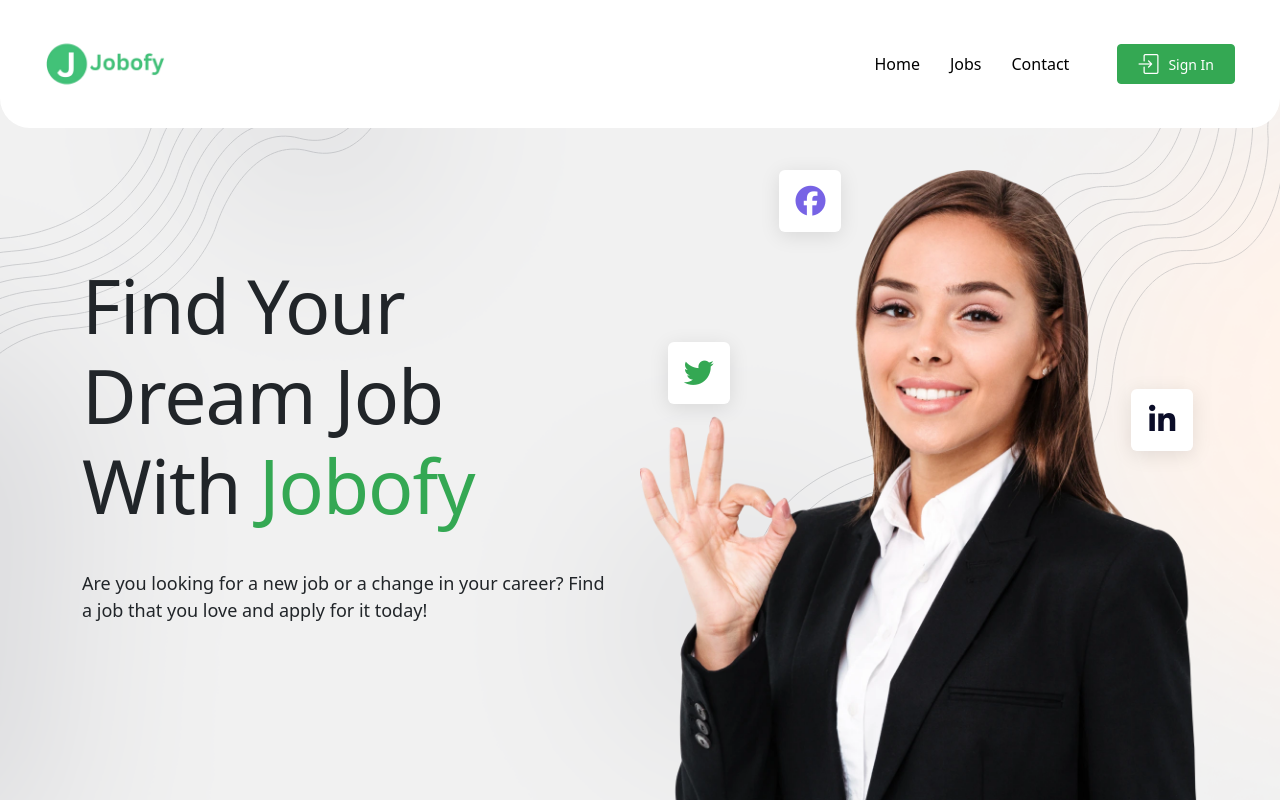
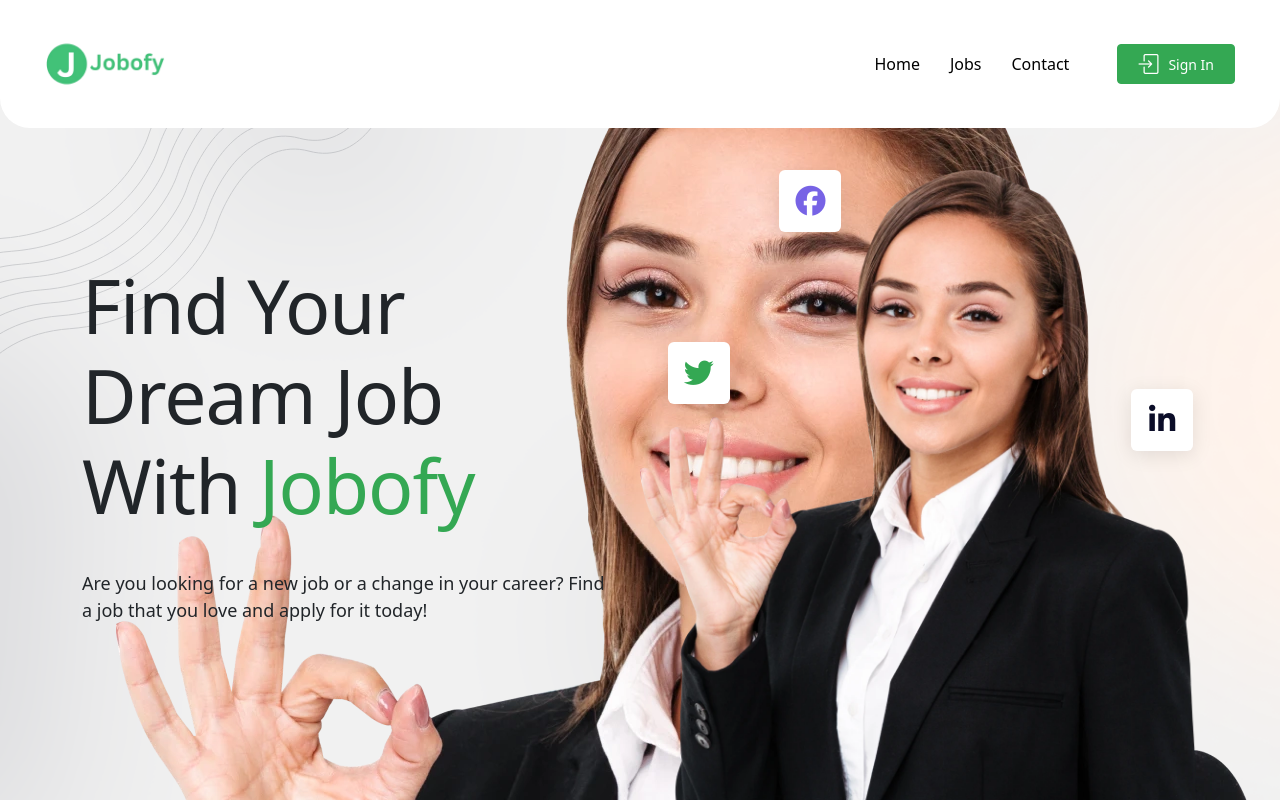
Before and after one commit to kiskaszap/COMP10020-CW2-JOBOFY, a React (Vite) app in the folder frontend/: page / in a window 1280 px wide. Shown: the top 800 px of the page. Built offline with nearby package versions, Linux system fonts and the light colour scheme; no server answers.

Commit message:
Update Banner.jsx

```diff
--- a/frontend/src/components/Banner.jsx
+++ b/frontend/src/components/Banner.jsx
@@ -1,3 +1,5 @@
+import bannershape from "@/assets/img/home-1/banner/image_2x.webp"
+
 const Banner = () => {
   return (
     <section className="rts__banner home__one__banner pt-260">
@@ -6,7 +8,7 @@
           <img src="src/assets/img/home-1/banner/banner-shape.svg" alt="" />
         </div>
         <div className="shape__home__one __second d-none d-lg-block">
-          <img src="src/assets/img/home-1/banner/banner-shape-2.svg" alt="" />
+          <img src={bannershape} alt="" />
         </div>
         <div className="shape__home__one __third"></div>
       </div>
```
